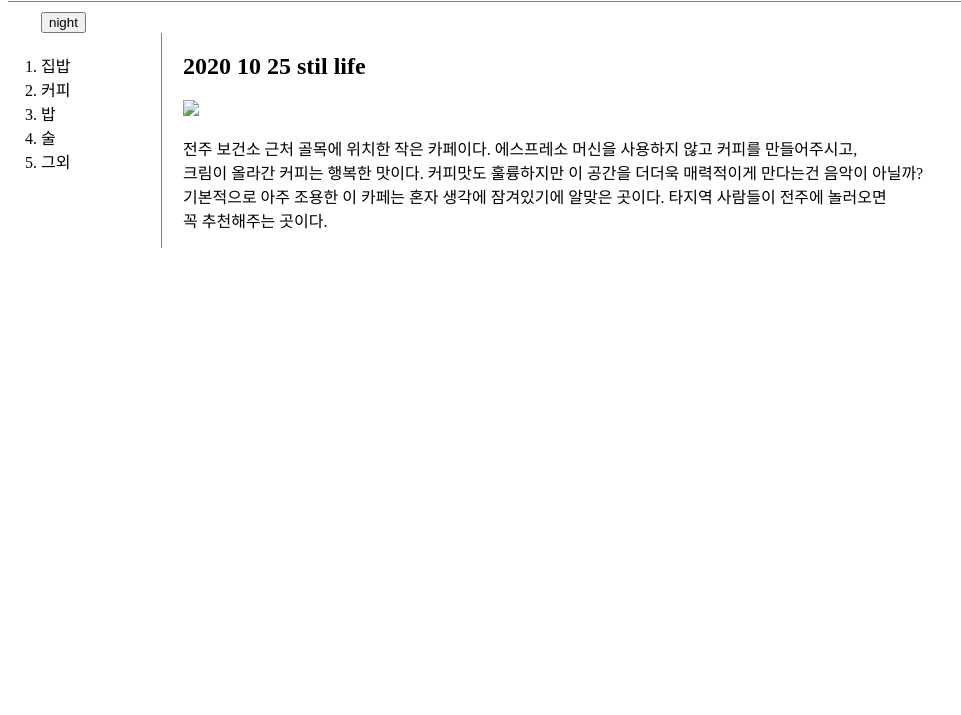
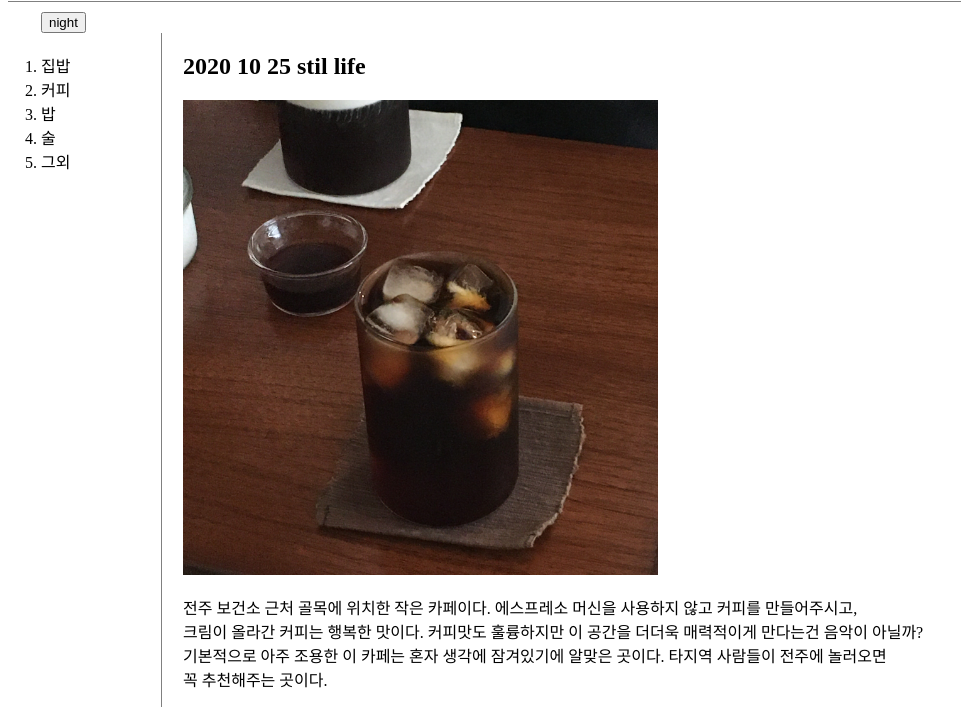
Before and after one commit to howareyoo/page2, a plain HTML site: page page3.html in a window 1280 px wide. Shown: the part 112-827 px from the top of the page, without its empty margins (0-961 px from the left). Before the commit the page ends 800 px from the top, so only its background shows below. Drawn offline with nearby package versions, Linux system fonts and the light colour scheme.

Commit message:
Add files via upload

```diff
--- a/page3.html
+++ b/page3.html
@@ -23,7 +23,7 @@
       </ol>
      <div id="article">
       <h2>2020 10 25 <a href="https://www.instagram.com/_stilife/" target="_blank" title="인스타그램">stil life<a></h2>
-      <p><img src="12.jpg" width="475"></p>
+      <p><img src="12.JPG" width="475"></p>
       <p>
         전주 보건소 근처 골목에 위치한 작은 카페이다. 에스프레소 머신을 사용하지 않고 커피를 만들어주시고,<br>
         크림이 올라간 커피는 행복한 맛이다. 커피맛도 훌륭하지만 이 공간을 더더욱 매력적이게 만다는건 음악이 아닐까?<br>
```
Also changed, not shown: page4.html (+1 -1 lines), 10.jpeg (added), 12.JPG (added), 2 other files.
